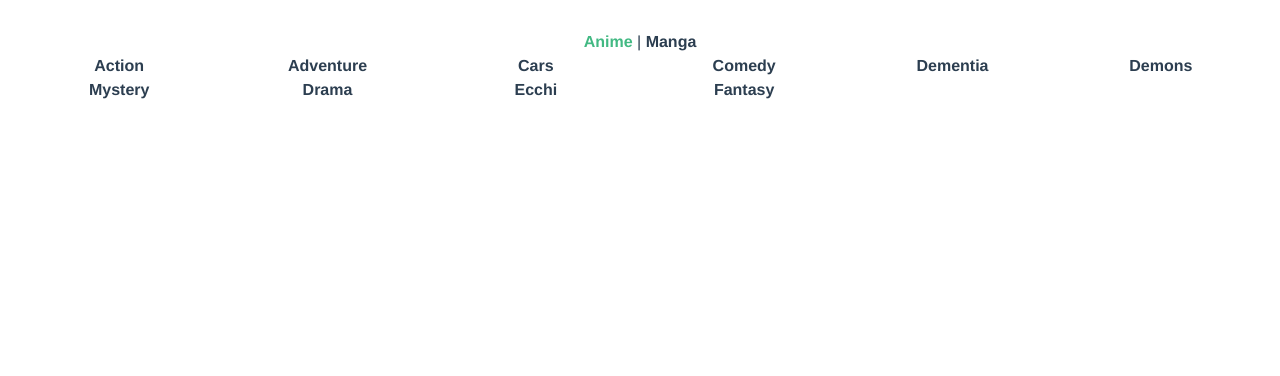
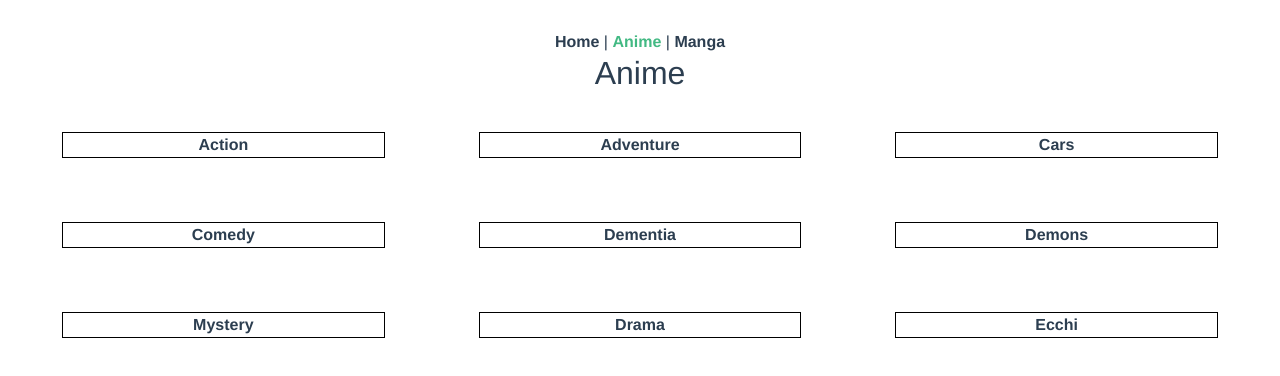
Before and after one commit to fil12/vue-project, a Vue app: page /anime in a window 1280 px wide. Shown: the top 376 px of the page. Built offline with nearby package versions, Linux system fonts and the light colour scheme.

Commit message:
added manga

```diff
--- a/src/App.vue
+++ b/src/App.vue
@@ -2,6 +2,8 @@
     <div id="app">
         <div id="nav">
             <div class="container">
+
+                <router-link to="/">Home</router-link>                |
                 <router-link to="/anime">Anime</router-link>                |
                 <router-link to="/manga">Manga</router-link>
             </div>
--- a/src/components/genre/GenreCard.vue
+++ b/src/components/genre/GenreCard.vue
@@ -2,21 +2,18 @@
 
     <div class="card" style="width: 18rem;">
         <div class="card-body">
+            <img :src="item.image_url" alt="">
             <h5 class="card-title">{{item.title}}</h5>
-                    <h6 class="card-subtitle mb-2 text-muted">Card subtitle</h6>
-                    <p class="card-text">Some quick example text to build on the card title and make up the bulk of the card's content.</p>
-                    <router-link :to="{
+            <h6 class="card-subtitle mb-2 text-muted">Score: {{item.score}}</h6>
+            <p class="card-text">{{item.synopsis.substr(0, 50)}}...</p>
+            <router-link  class="card-link alert-link" :to="{
                 name: 'item',
                 params: {
-                        title: item.title.replace(' ', '_'),
                     id: item.mal_id
                 }
-                    }"
-                                 class="card-link">
-                        {{item.title}}
+            }">
+                View
             </router-link>
-                    <a href="#" >Card link</a>
-                    <a href="#" class="card-link">Another link</a>
         </div>
     </div>
 
@@ -29,11 +26,13 @@
             item: {
                 type: Object,
                 required: true
-            }
+            },
         }
     }
 </script>
 
-<style scoped>
-
+<style lang="css">
+    .card {
+        margin: 2em;
+    }
 </style>
--- a/src/data/animeGenres.js
+++ b/src/data/animeGenres.js
@@ -8,5 +8,4 @@ export default {
     Mystery: 7,
     Drama: 8,
     Ecchi: 9,
-    Fantasy: 10,
 }
--- a/src/mixins/news-mixin.js
+++ b/src/mixins/news-mixin.js
@@ -3,6 +3,11 @@ export default {
         getThreeItems(array) {
             if (!Array.isArray(array)) return false;
             return array.slice(0, 3);
+        },
+
+        getTenItems(array) {
+            if (!Array.isArray(array)) return false;
+            return array.slice(0, 10);
         }
     }
 }
--- a/src/router/index.js
+++ b/src/router/index.js
@@ -31,7 +31,7 @@ const routes = [
     },
 
     {
-        path: '/:title/:id',
+        path: 'item/:id',
         name: 'item',
         component() {
             return import('@/views/Item.vue')
@@ -43,7 +43,12 @@ const routes = [
         components: {
             default: Manga,
             addNav: import('@/views/Nav.vue')
-        }
+        },
+        children: [{
+            path: '/manga-genre/:id',
+            name: 'manga-genre',
+            component: () => import('../views/Genre.vue')
+        }],
     }
 ]
 
--- a/src/store/genre.js
+++ b/src/store/genre.js
@@ -11,8 +11,8 @@ export default {
             state.animeGenreItem = data
         },
 
-        setMangeGenreItem(state, data) {
-            state.mangaGenreItemt = data
+        setMangaGenreItem(state, data) {
+            state.mangaGenreItem = data
         },
     },
     getters: {
@@ -20,7 +20,7 @@ export default {
             return state.animeGenreItem;
         },
         mangaGenreItem: (state) => {
-            return state.mangaGenreItemt;
+            return state.mangaGenreItem;
         },
     },
     actions: {
@@ -31,11 +31,11 @@ export default {
                     commit('setAnimeGenreItem', resp);
                 })
         },
-        getMangaGenreItem({commit}) {
+        getMangaGenreItem({commit}, id) {
             axios.get("https://api.jikan.moe/v3/genre/manga/"+id+"/1")
                 .then(function (response) {
-                    let resp = response.data.anime;
-                    commit('setMangeGenreItem', resp);
+                    let resp = response.data.manga;
+                    commit('setMangaGenreItem', resp);
                 })
         }
     },
--- a/src/views/Anime.vue
+++ b/src/views/Anime.vue
@@ -1,36 +1,69 @@
 <template>
+    <div class="genres">
+        <h2>Anime</h2>
         <div class="row">
-            <div class="col-2" v-for="(id, genre) in animeGenres" :key="'genre_'+id">
-                <router-link :to="{
+            <div class="col-4" v-for="(id, genre) in animeGenres" :key="'genre_'+id">
+                <div class="genre">
+                    <div @click="getGenreItem(id)">
+                        <router-link :to="{
                             name: 'anime-genre',
                             params: {
-                                id: id
+                                id: id,
                             }
                         }">
-                {{genre}}
-                </router-link>
+                            {{genre}}
+                        </router-link>
+                    </div>
+                </div>
             </div>
-            <router-view/>
+            <div class="col-4 genre-card" v-for="(anime, i) in getTenItems(animeGenreItem)" :key="'anime_'+i">
+                <genre-card :item="anime"/>
+            </div>
         </div>
+        <div class="row">
+
+        </div>
+    </div>
 </template>
 
 <script>
-    import AnimeList from "../components/anime/AnimeList";
     import animeGenres from "../data/animeGenres";
+    import GenreCard from "../components/genre/GenreCard";
+    import NewsMixin from "../mixins/news-mixin"
+    import {mapGetters} from 'vuex'
+
     export default {
         name: "Anime",
         components: {
-            AnimeList
+            GenreCard
         },
+        mixins: [
+            NewsMixin
+        ],
         data() {
             return {
-                animeGenres
+                animeGenres,
+            }
+        },
+        computed: {
+            ...mapGetters('genre', {
+                animeGenreItem: 'animeGenreItem'
+            }),
+        },
+        methods: {
+            getGenreItem(id) {
+                this.$store.dispatch('genre/getAnimeGenreItem', id);
             }
         }
-
     }
 </script>
 
-<style scoped>
-
+<style lang="css">
+    .genre{
+        margin: 2em;
+        border: 1px solid #000;
+    }
+    .genre-card{
+        text-align: center;
+    }
 </style>
--- a/src/views/Genre.vue
+++ b/src/views/Genre.vue
@@ -26,11 +26,7 @@
         created() {
             this.$store.dispatch('genre/getAnimeGenreItem', this.genreId)
         },
-        computed: {
-            ...mapGetters('genre', {
-                animeGenreItem: 'animeGenreItem'
-            }),
-        }
+
     }
 </script>
 
--- a/src/views/Manga.vue
+++ b/src/views/Manga.vue
@@ -1,15 +1,70 @@
 <template>
-    <div class="row">
-        off
+    <div class="genres">
+        <h2>Manga</h2>
+        <div class="row">
+            <div class="col-4" v-for="(id, genre) in mangaGenres" :key="'genre_'+id">
+                <div class="genre">
+
+                    <div @click="getGenreItem(id)">
+                        <router-link :to="{
+                            name: 'manga-genre',
+                            params: {
+                                id: id,
+                            }
+                        }">
+                            {{genre}}
+                        </router-link>
+                    </div>
+                </div>
+            </div>
+            <div class="col-4 genre-card" v-for="(manga, i) in getTenItems(mangaGenreItem)" :key="'manga_'+i">
+                <genre-card :item="manga" />
+            </div>
+        </div>
+        <div class="row">
+
+        </div>
     </div>
 </template>
 
 <script>
+    import mangaGenres from "../data/MangaGenres";
+    import GenreCard from "../components/genre/GenreCard";
+    import NewsMixin from "../mixins/news-mixin"
+    import {mapGetters} from 'vuex'
+
     export default {
-        name: "Manga"
+        name: "Manga",
+        components: {
+            GenreCard
+        },
+        mixins: [
+            NewsMixin
+        ],
+        data() {
+            return {
+                mangaGenres,
+            }
+        },
+        computed: {
+            ...mapGetters('genre', {
+                mangaGenreItem: 'mangaGenreItem'
+            }),
+        },
+        methods: {
+            getGenreItem(id) {
+                this.$store.dispatch('genre/getMangaGenreItem', id);
+            }
+        }
     }
 </script>
 
-<style scoped>
-
+<style lang="css">
+    .genre{
+        margin: 2em;
+        border: 1px solid #000;
+    }
+    .genre-card{
+        text-align: center;
+    }
 </style>
```
Lines whose indentation alone changed are shown as unchanged.
